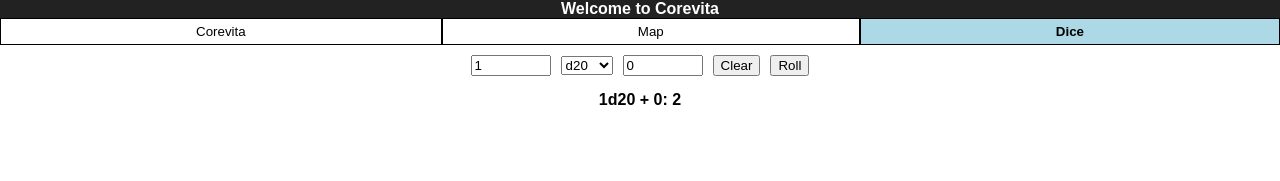
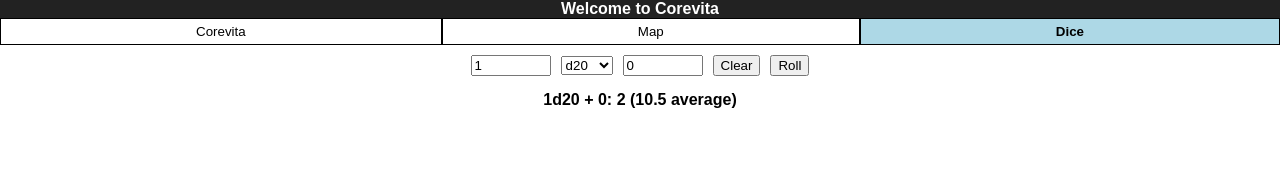
Before and after one commit to wirmar/corevita, a React (Create React App) app: page / in a window 1280 px wide. Both pictures are taken after a click on the button "Roll". Shown: the top 181 px of the page. Built offline with nearby package versions, Linux system fonts and the light colour scheme.

Commit message:
I don't know what this is
Testing it out now lel

```diff
--- a/src/Dice/Dice.js
+++ b/src/Dice/Dice.js
@@ -63,7 +63,7 @@ class Dice extends Component {
   renderResults = () =>
     this.state.results.map((result, i) => (
       <div key={i} className={`Dice-result${i === this.state.results.length - 1 ? ' latest' : ''}`}>
-        {result.dice}: {result.result}
+        {result.dice}: {result.result} ({result.avg} average)
       </div>
     ));
 
@@ -80,12 +80,14 @@ class Dice extends Component {
     event.preventDefault();
     const dice = `${count}${dieType} + ${modifier}`;
     const result = rollDice(parseInt(count, 10), dieType, parseInt(modifier, 10));
+    const avg = (count * (dieTypes[dieType] + 1) + modifier * 2) / 2;
     this.setState(state => ({
       results: [
         ...state.results,
         {
           dice,
           result,
+          avg,
         },
       ],
     }));
```
Also changed, not shown: 1 other file (tests, documents, lock files or other folders).
